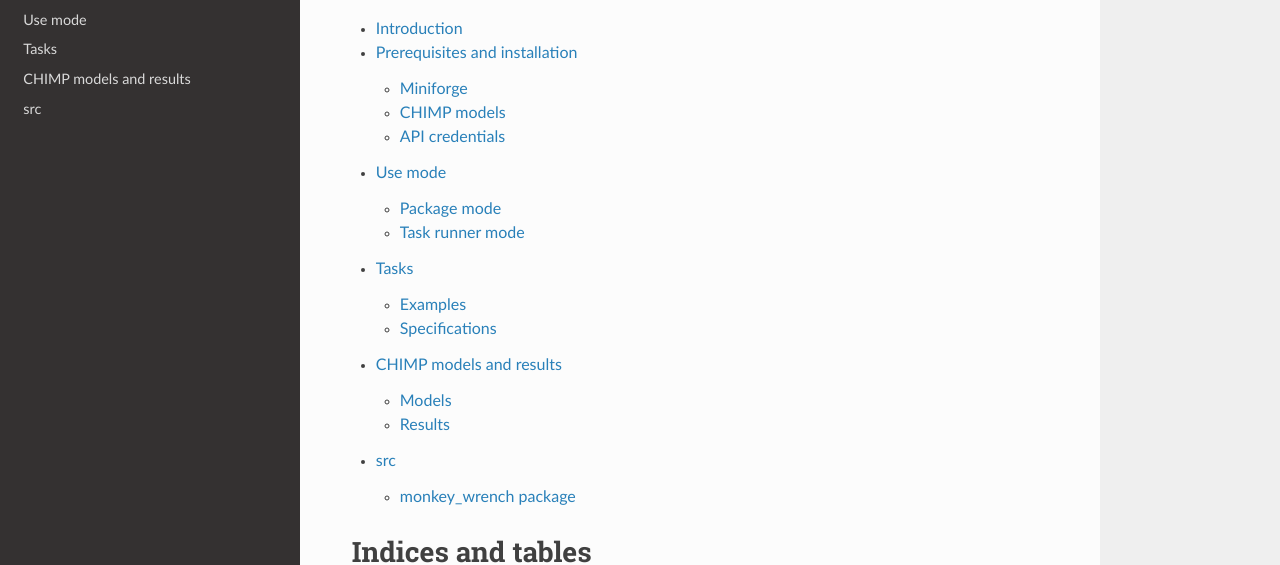
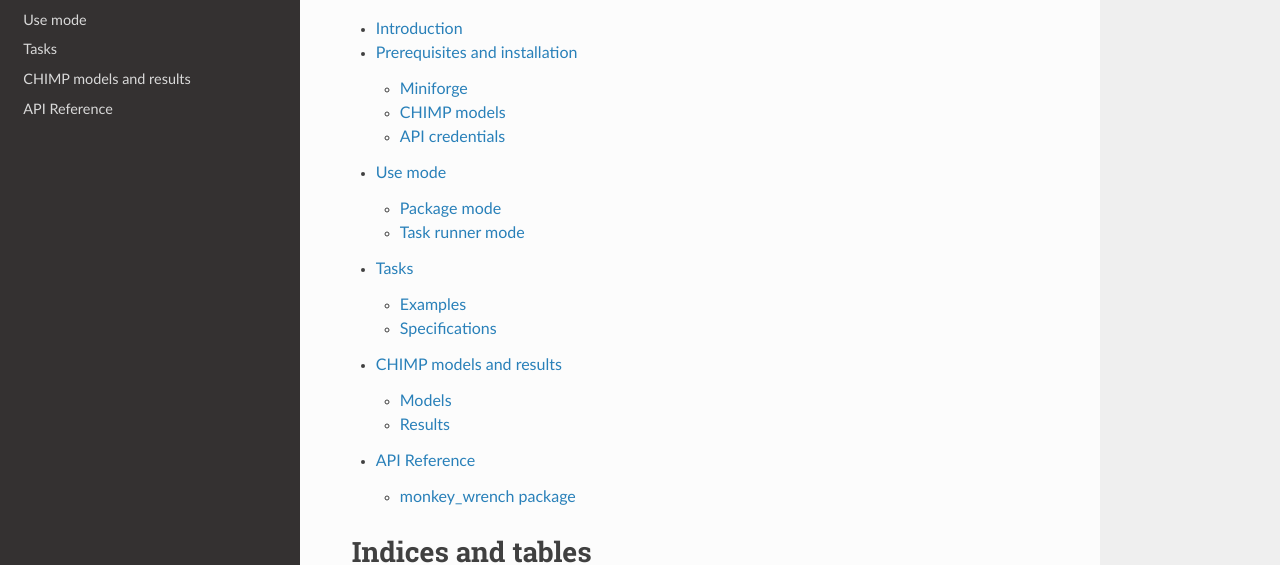
Before and after one commit to pkhalaj/monkey-wrench, a Sphinx documentation site: the page built from docs/source/index.rst, in a window 1280 px wide and 1046 px high. Shown: the part 191-756 px from the top of the window. Built offline with Sphinx 7.4.7 and the Read the Docs theme 3.1.0, drawn with Linux system fonts in a browser that asks for light colours.

Commit message:
Rename `src` to `API Reference` in `modules.rst` by setting `-H` option in `conf.py`

```diff
--- a/docs/source/conf.py
+++ b/docs/source/conf.py
@@ -123,4 +123,4 @@ root_doc = "index"
 
 output_dir = os.path.join(".")
 module_dir = os.path.abspath("../../src")
-apidoc.main(["-e", "-M", "-q", "-f", "-o", output_dir, module_dir, *include_patterns])
+apidoc.main(["-e", "-q", "-f", "-M", "-H", "API Reference", "-o", output_dir, module_dir, *include_patterns])
```
